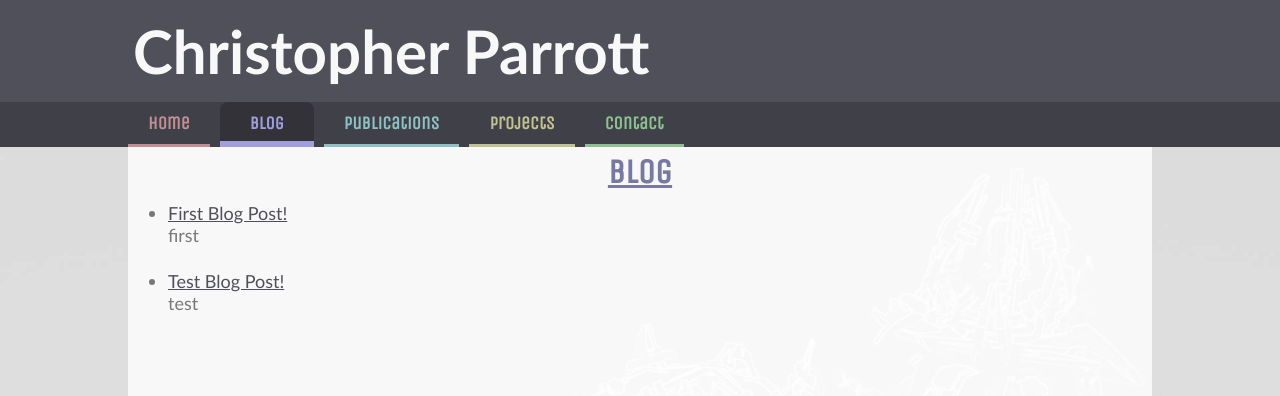
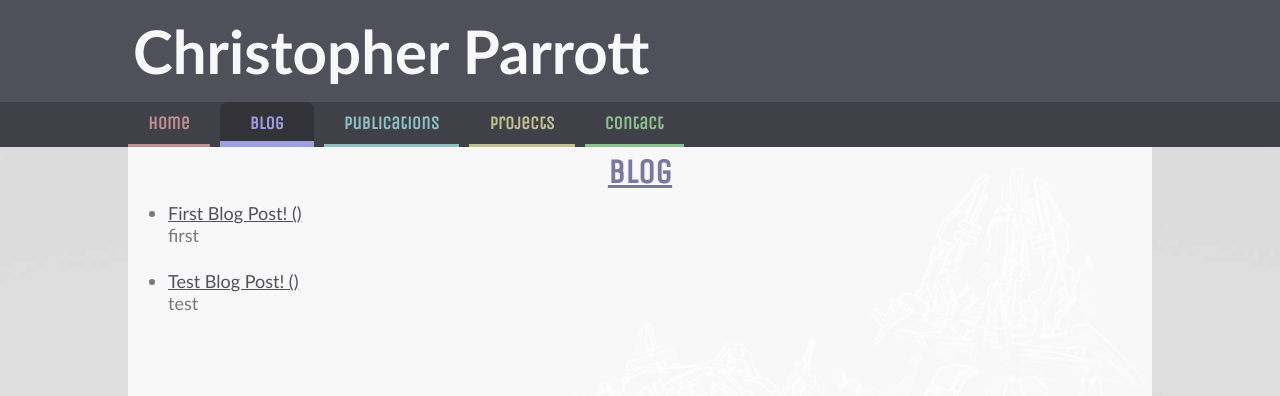
Before and after one commit to christophertmparrott/christophertmparrott.github.io, a Jekyll site: the page built from blog.html, in a window 1280 px wide. Shown: the top 396 px of the page. Built offline with Jekyll 4.4.1, drawn with Linux system fonts in a browser that asks for light colours; some web fonts are replaced.

Commit message:
Added dates to blog posts

```diff
--- a/_layouts/blogpost.html
+++ b/_layouts/blogpost.html
@@ -1,5 +1,5 @@
 ---
 layout: default
 ---
-				<h3 class="secE">{{page.title}}</h3>
+				<h3 class="secE">{{page.title}} ({{ page.date | date: "%-d/%-m/%Y" }})</h3>
 {{content}}
--- a/blog.html
+++ b/blog.html
@@ -7,7 +7,7 @@ title: Blog
 				<ul>
 					{% for post in site.posts%}
 					<li>
-						<a href="{{site.baseurl}}{{post.url}}">{{post.title}}</a>
+						<a href="{{site.baseurl}}{{post.url}}">{{post.title}} ({{ page.date | date: "%-d/%-m/%Y" }})</a>
 						<p>{{post.meta}}</p>
 					</li>
 					{% endfor %}
```
